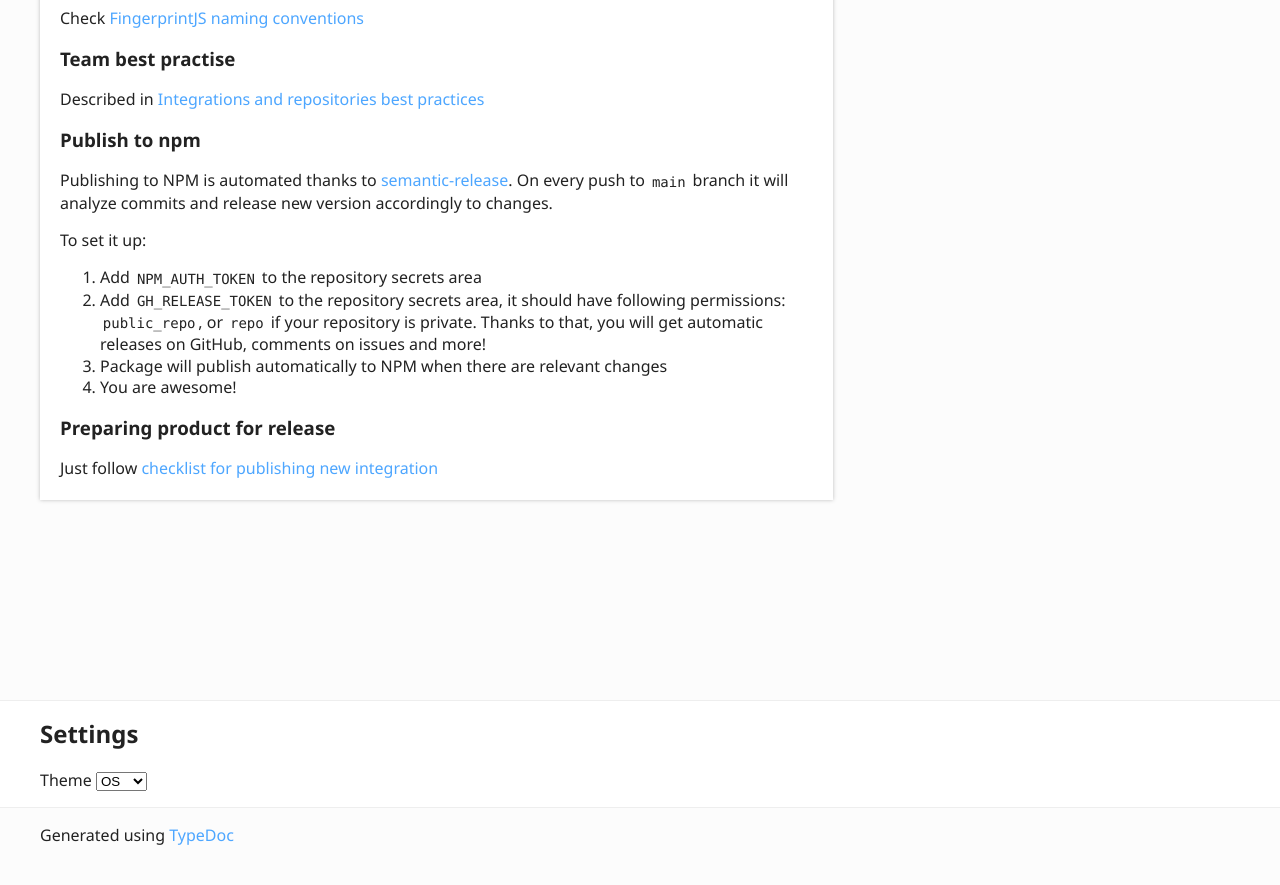
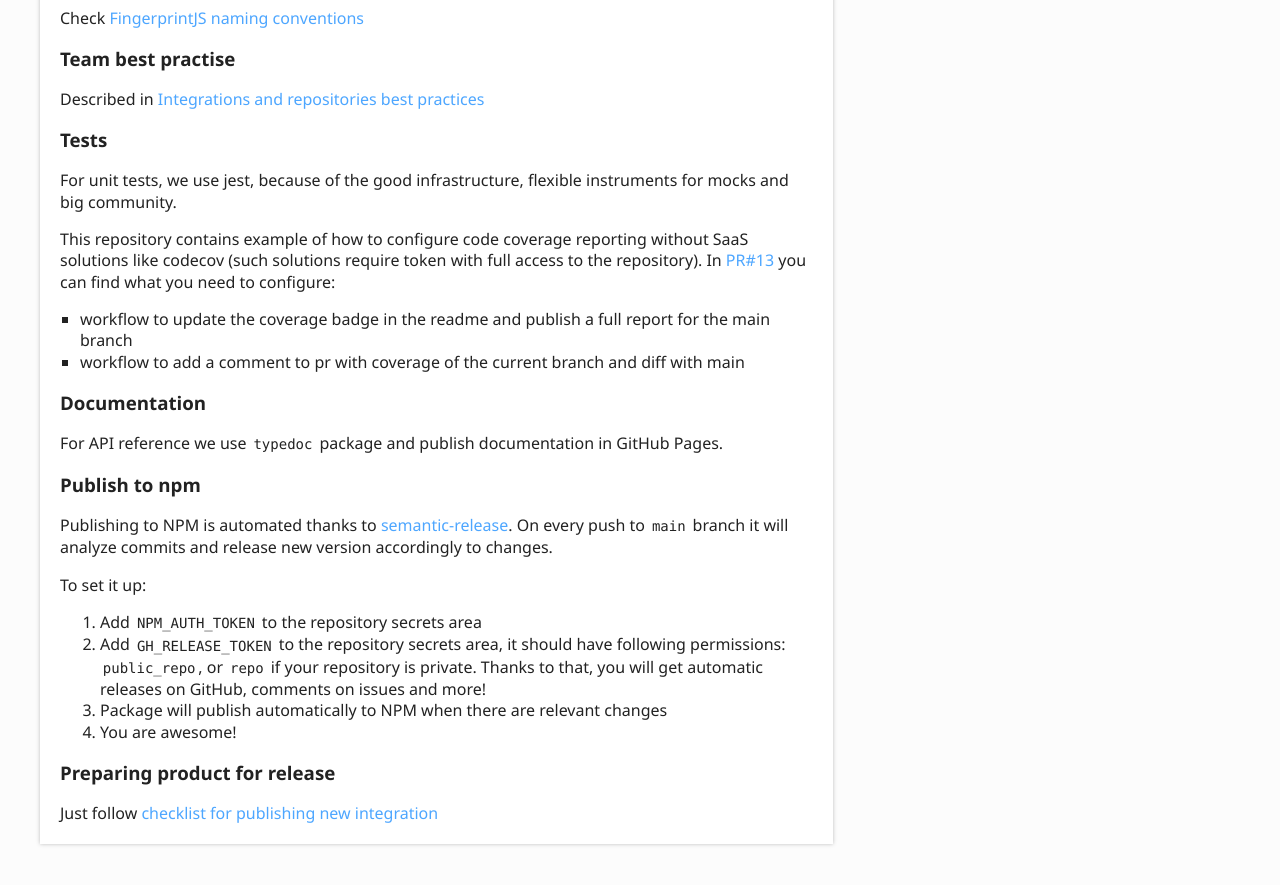
Before and after one commit to fingerprintjs/library-template-typescript, a plain HTML site: page docs/index.html in a window 1280 px wide. Shown: the part 2940-3825 px from the top of the page. Before the commit the page ends 3802 px from the top, so only its background shows below. Drawn offline with Linux system fonts and the light colour scheme.

Commit message:
Deploying to gh-pages from @ fingerprintjs/library-template-typescript@ec456f0790f7f0a80c7e3d4f9138d6fff61a1bd2 🚀

```diff
--- a/docs/index.html
+++ b/docs/index.html
@@ -72,6 +72,23 @@
 </a>
 <p>Described in <a href="https://github.com/fingerprintjs/home/wiki/Integrations-and-repositories-best-practices">Integrations and repositories best practices</a></p>
 
+<a href="#tests" id="tests" style="color: inherit; text-decoration: none;">
+  <h3>Tests</h3>
+</a>
+<p>For unit tests, we use jest, because of the good infrastructure, flexible instruments for mocks and big community.</p>
+<p>This repository contains example of how to configure code coverage reporting without SaaS solutions like codecov
+(such solutions require token with full access to the repository).
+In <a href="https://github.com/fingerprintjs/library-template-typescript/pull/13">PR#13</a> you can find what you need to configure:</p>
+<ul>
+<li>workflow to update the coverage badge in the readme and publish a full report for the main branch</li>
+<li>workflow to add a comment to pr with coverage of the current branch and diff with main</li>
+</ul>
+
+<a href="#documentation" id="documentation" style="color: inherit; text-decoration: none;">
+  <h3>Documentation</h3>
+</a>
+<p>For API reference we use <code>typedoc</code> package and publish documentation in GitHub Pages.</p>
+
 <a href="#publish-to-npm" id="publish-to-npm" style="color: inherit; text-decoration: none;">
   <h3>Publish to npm</h3>
 </a>
```
Also changed, not shown: docs/modules.html (+1 -1 lines).
